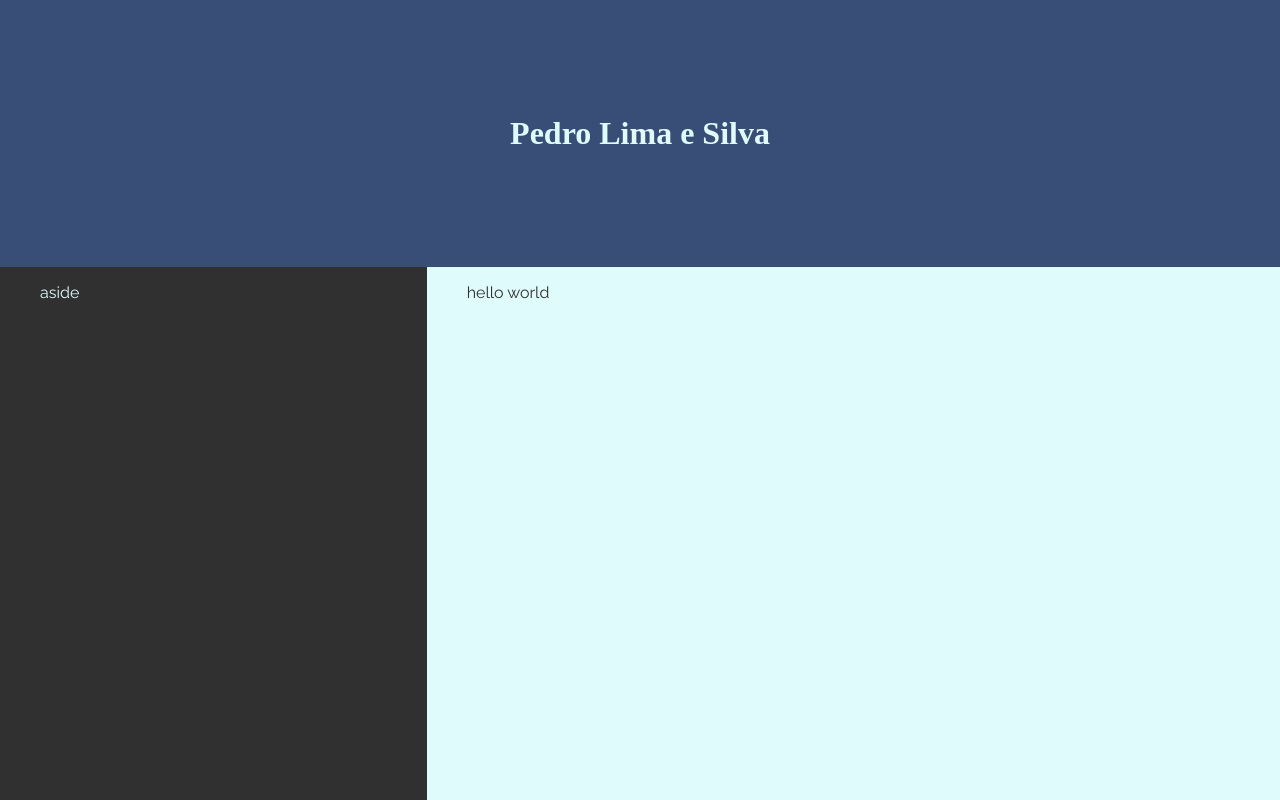
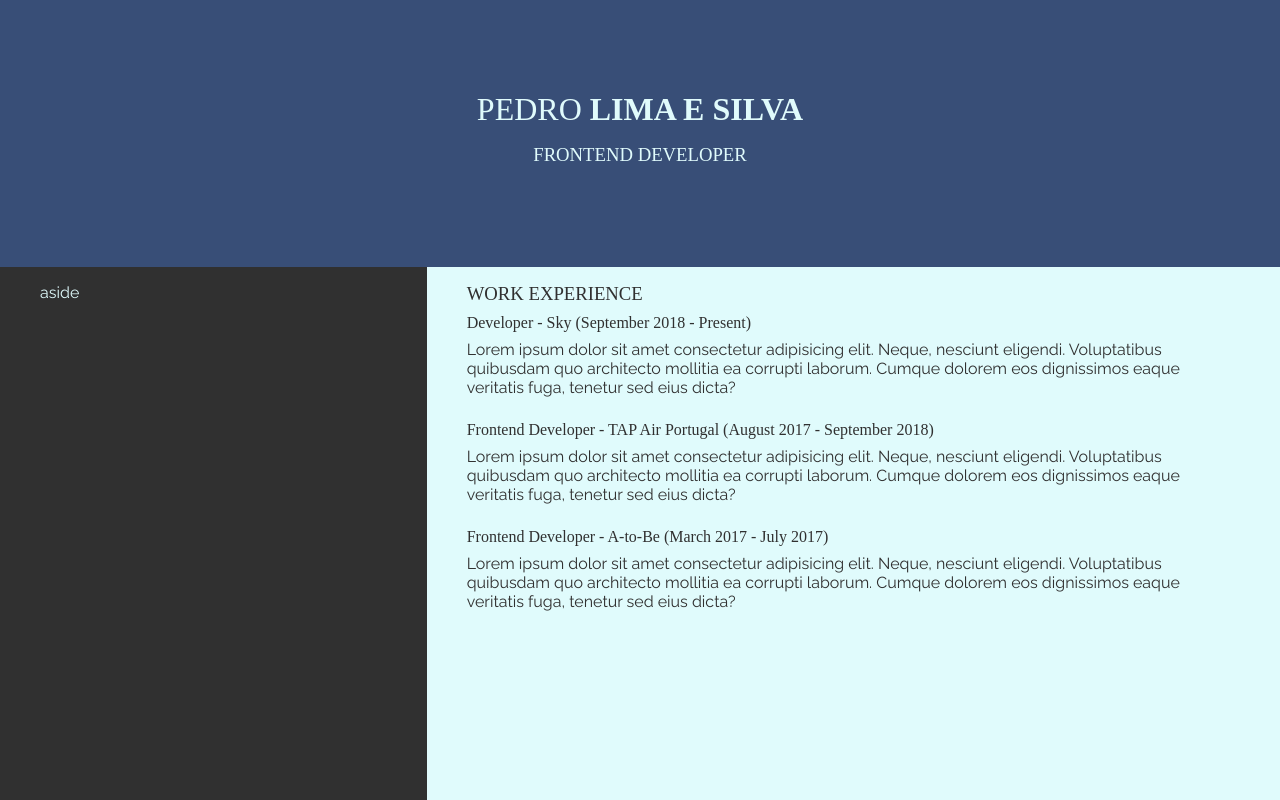
Before and after one commit to PedroLimaSilva/cv-post-graduate, a website: page index.html in a window 1280 px wide. Drawn offline with Linux system fonts and the light colour scheme; a web font is replaced by a local one.

Commit message:
More styles and content; Removed Auto-Prefixer

```diff
--- a/index.html
+++ b/index.html
@@ -8,9 +8,24 @@
 </head>
 <body class="body-grid">
   <header class="header">
-    <h1>Pedro Lima e Silva</h1>
+    <h1 class="uppercase">Pedro <strong>Lima e Silva</strong></h1>
+    <h3 class="uppercase">Frontend Developer</h3>
   </header>
-  <main class="main container">hello world</main>
+  <main class="main container">
+    <h3 class="uppercase">Work Experience</h3>
+    <article class="experience-item">
+      <h4>Developer - Sky (September 2018 - Present)</h4>
+      <p>Lorem ipsum dolor sit amet consectetur adipisicing elit. Neque, nesciunt eligendi. Voluptatibus quibusdam quo architecto mollitia ea corrupti laborum. Cumque dolorem eos dignissimos eaque veritatis fuga, tenetur sed eius dicta?</p>
+    </article>
+    <article class="experience-item">
+      <h4>Frontend Developer - TAP Air Portugal (August 2017 - September 2018)</h4>
+      <p>Lorem ipsum dolor sit amet consectetur adipisicing elit. Neque, nesciunt eligendi. Voluptatibus quibusdam quo architecto mollitia ea corrupti laborum. Cumque dolorem eos dignissimos eaque veritatis fuga, tenetur sed eius dicta?</p>
+    </article>
+    <article class="experience-item">
+      <h4>Frontend Developer - A-to-Be (March 2017 - July 2017)</h4>
+      <p>Lorem ipsum dolor sit amet consectetur adipisicing elit. Neque, nesciunt eligendi. Voluptatibus quibusdam quo architecto mollitia ea corrupti laborum. Cumque dolorem eos dignissimos eaque veritatis fuga, tenetur sed eius dicta?</p>
+    </article>
+  </main>
   <aside class="aside container">aside</aside>
 </body>
 </html>
--- a/package.json
+++ b/package.json
@@ -16,7 +16,6 @@
   "scripts": {
     "test": "echo \"Error: no test specified\" && exit 1",
     "build-task:scss-compile": "node-sass-chokidar --source-map true scss/index.scss -o css",
-    "build-task:autoprefixer": "postcss css/*.css --use autoprefixer -d dist/css",
     "sass:build": "npm-run-all -p build-task:*",
     "sass:watch": "chokidar 'scss/**/*.scss' -c 'npm run sass:build'",
     "start": "npm run dev",
--- a/scss/base/index.scss
+++ b/scss/base/index.scss
@@ -1,2 +1,3 @@
 @import './reset.scss';
 @import './variables.scss';
+@import './utils.scss';
--- a/scss/base/reset.scss
+++ b/scss/base/reset.scss
@@ -12,10 +12,14 @@ h4,
 h5,
 h6 {
   font-family: Tomorrow, 'Times New Roman', Times, serif;
+  margin: 0;
+  margin-bottom: 0.5em;
+  font-weight: 400;
 }
 
-h1 {
+p {
   margin: 0;
+  margin-bottom: 0.5em;
 }
 
 body {
--- /dev/null
+++ b/scss/base/utils.scss
@@ -0,0 +1,3 @@
+.uppercase{
+  text-transform: uppercase;
+}
--- a/scss/index.scss
+++ b/scss/index.scss
@@ -1,4 +1,4 @@
-@import url('https://fonts.googleapis.com/css?family=Raleway|Tomorrow&display=swap');
+@import url('https://fonts.googleapis.com/css?family=Raleway:400,700|Tomorrow:400,700&display=swap');
 
 @import './base/index.scss';
 @import './components/index.scss';
--- a/scss/layout.scss
+++ b/scss/layout.scss
@@ -12,6 +12,7 @@
     display: flex;
     align-items: center;
     justify-content: center;
+    flex-direction: column;
   }
   .main {
     grid-area: main;
@@ -24,3 +25,7 @@
     color: $theme-white;
   }
 }
+
+.experience-item{
+  margin-bottom: 1.5em;
+}
```
Also changed, not shown: css/index.css, dist/css/constants.css (deleted), dist/css/index.css (deleted), 1 other file.
